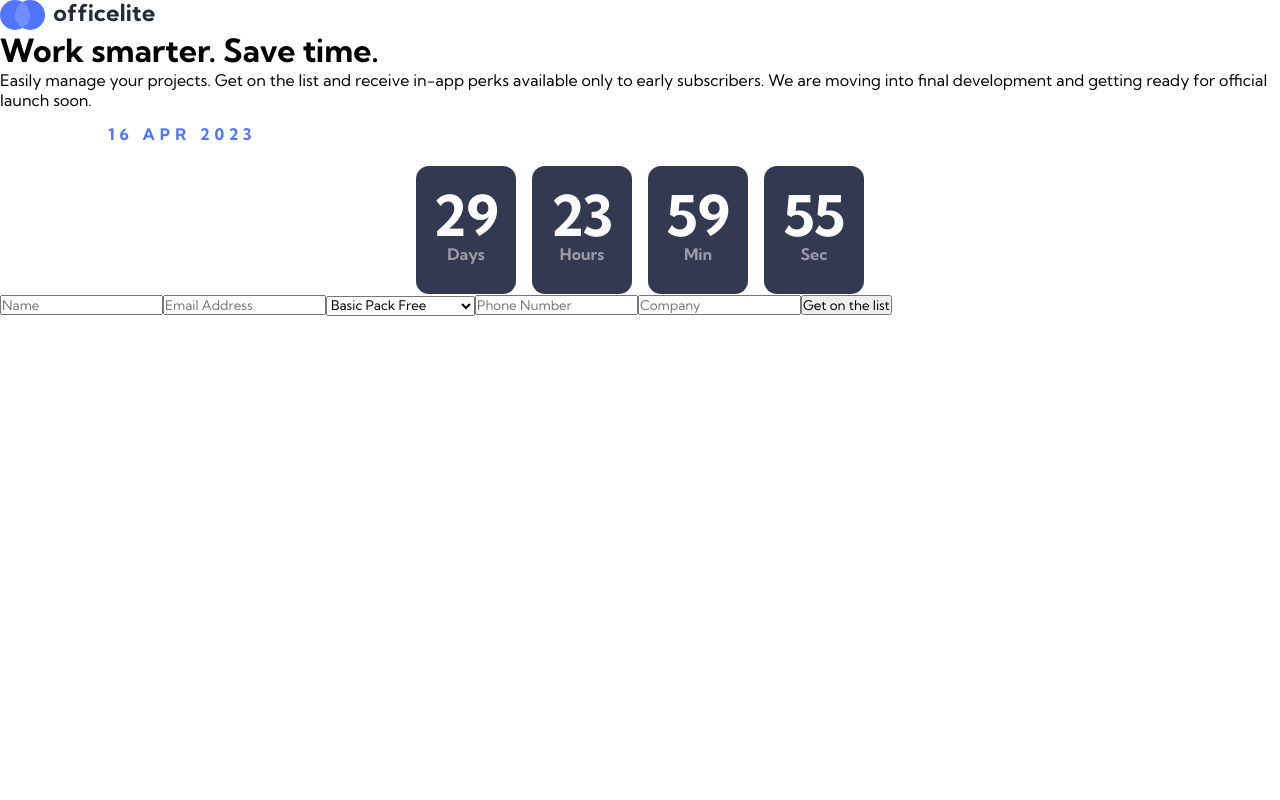
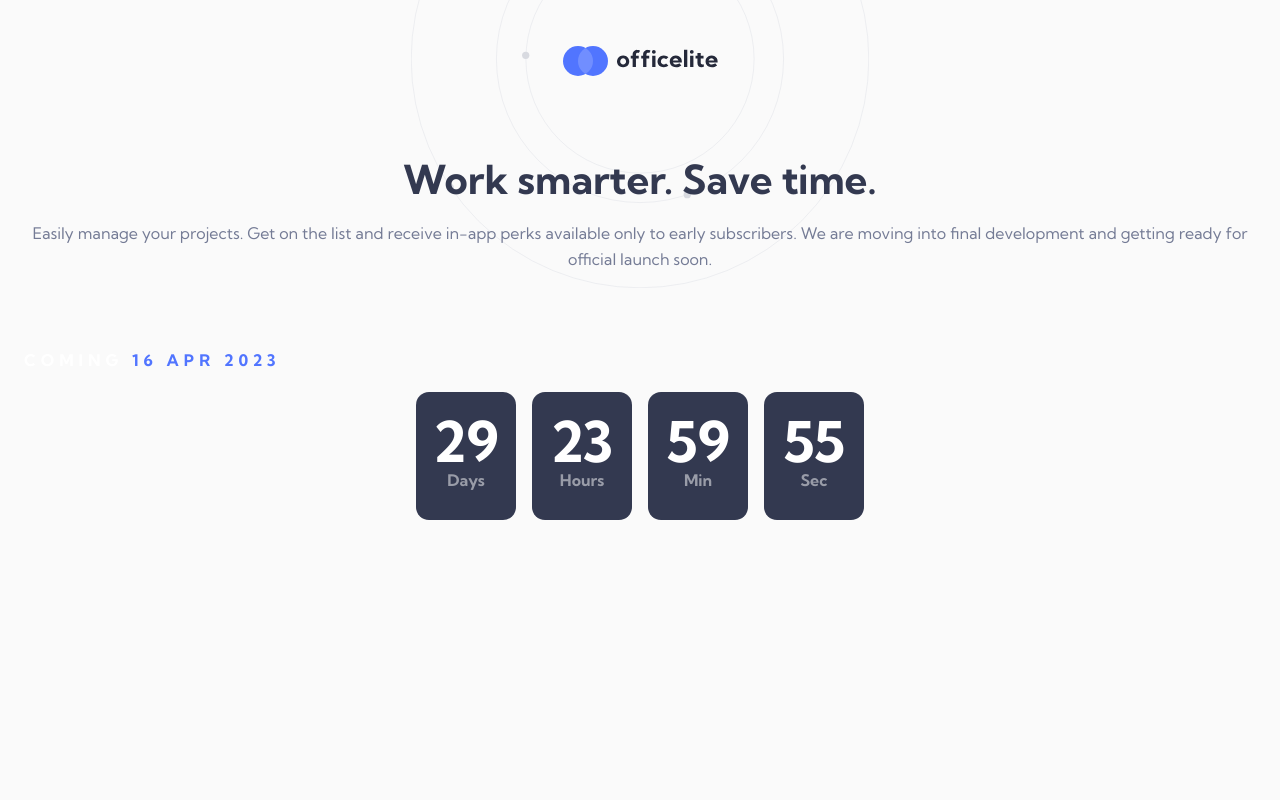
Before and after one commit to corjon/officelite-coming-soon, a React (Vite) app: page /signup in a window 1280 px wide. Shown: the top 800 px of the page. Built offline with nearby package versions, Linux system fonts and the light colour scheme.

Commit message:
Add styling for SignUp page

```diff
--- a/src/pages/SignUp.jsx
+++ b/src/pages/SignUp.jsx
@@ -1,12 +1,13 @@
 import logo from '../assets/shared/logo.svg';
 import CountdownTimer from '../components/CountdownTimer.jsx';
 import SignUpForm from '../components/SignUpForm.jsx';
+import styles from './SignUp.module.css';
 
 export default function SignUp() {
   return (
-    <main>
+    <main className={styles.signUpContent}>
       <img src={logo} alt="officelite logo" />
-      <div>
+      <div className={styles.signUpBanner}>
         <h1>Work smarter. Save time.</h1>
 
         <p>Easily manage your projects. Get on the list and receive in-app perks available only to early subscribers. We are moving into final development and getting ready for official launch soon.</p>
@@ -14,7 +15,7 @@ export default function SignUp() {
         <CountdownTimer />
       </div>
 
-      <div>
+      <div className={styles.signUpSection}>
         <SignUpForm />
       </div>
   </main>
--- /dev/null
+++ b/src/pages/SignUp.module.css
@@ -0,0 +1,43 @@
+.signUpContent {
+  padding-top: 46px;
+  background-image: url("../assets/home/bg-pattern-header.svg");
+  background-size: 458px auto;
+  background-repeat: no-repeat;
+  background-position: center -170px;
+  background-color: #FAFAFA;
+}
+
+.signUpContent > img {
+  margin: 0 auto 80px;
+}
+
+.signUpBanner {
+  margin-bottom: 296px;
+  padding: 0 24px;
+}
+
+.signUpBanner h1 {
+  margin-bottom: 16px;
+  font-weight: 700;
+  font-size: 40px;
+  line-height: 48px;
+  text-align: center;
+  color: #333950;
+}
+
+.signUpBanner > p {
+  margin-bottom: 64px;
+  font-weight: 400;
+  font-size: 16px;
+  line-height: 26px;
+  text-align: center;
+  color: #747B95;
+}
+
+.signUpSection {
+  background-color: #25293A;
+  background-image: url("../assets/home/bg-pattern-footer.svg");
+  background-size: 486px auto;
+  background-position: center -50px;
+  height: 375px;
+}
```
